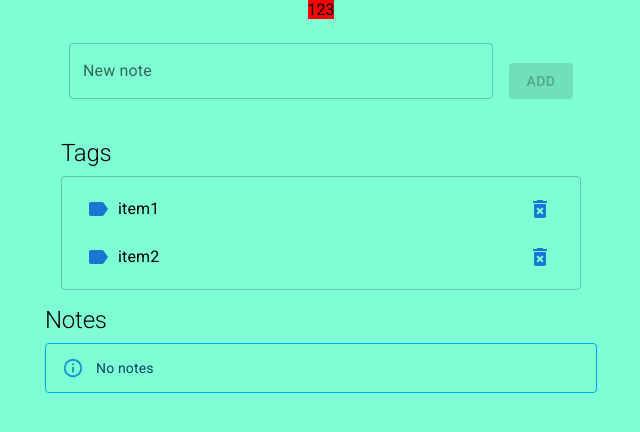
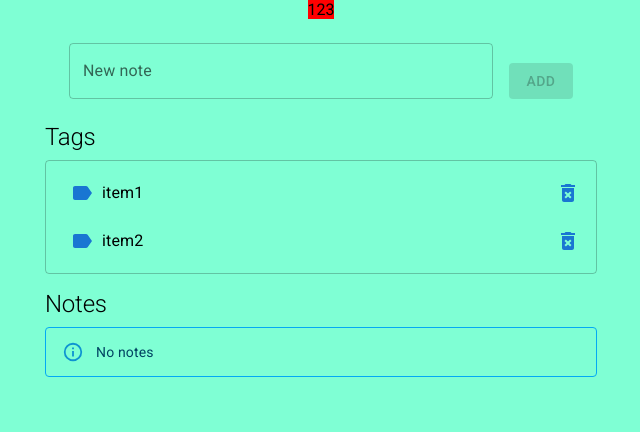
Before and after one commit to anticher/note-editor, a React (Create React App) app: page / in a window 1280 px wide. Shown: the top 432 px of the page, without its empty margins (319-959 px from the left). Built offline with nearby package versions, Linux system fonts and the light colour scheme.

Commit message:
refactor: tag block

```diff
--- a/src/components/Tag-row.tsx
+++ b/src/components/Tag-row.tsx
@@ -3,7 +3,7 @@ import ListItem from "@mui/material/ListItem";
 import ListItemButton from "@mui/material/ListItemButton";
 import ListItemText from "@mui/material/ListItemText";
 import LabelIcon from "@mui/icons-material/Label";
-import Button from "@mui/material/Button";
+import IconButton from "@mui/material/IconButton";
 import DeleteForeverIcon from "@mui/icons-material/DeleteForever";
 import { deleteTag } from "../app/notes/notes.slice";
 import { useAppDispatch } from "../app/app-hooks";
@@ -28,13 +28,14 @@ function TagRow({ tag }: TagRowPropsType) {
         <LabelIcon sx={{ mr: 1, color: "primary.main" }} />
         <ListItemText primary={tag} />
       </ListItemButton>
-      <Button
+      <IconButton
+        color="primary"
         onClick={(e) => {
           handleDeleteButtonClick(e);
         }}
       >
         <DeleteForeverIcon />
-      </Button>
+      </IconButton>
     </ListItem>
   );
 }
--- a/src/components/Tags-list.tsx
+++ b/src/components/Tags-list.tsx
@@ -1,5 +1,6 @@
 import Box from "@mui/material/Box";
 import List from "@mui/material/List";
+import Alert from "@mui/material/Alert";
 import TagRow from "./Tag-row";
 import Typography from "@mui/material/Typography";
 import { useAppSelector } from "../app/app-hooks";
@@ -7,13 +8,8 @@ import { useAppSelector } from "../app/app-hooks";
 function TagsList() {
   const notesData = useAppSelector((state) => state.notes);
 
-  if (!notesData.tags.length) return null
-  return (
-    <Box sx={{ p: 2 }}>
-      <Typography variant="h2" gutterBottom fontSize={24}>
-        Tags
-      </Typography>
-      <List
+  const content = (
+    <List
         sx={{
           p: 1,
           bgcolor: "background.paper",
@@ -30,6 +26,21 @@ function TagsList() {
       >
         {notesData.tags.map((tag) => <TagRow key={tag} tag={tag} />)}
       </List>
+  );
+
+  const noTagsAlert = (
+    <Alert variant="outlined" severity="info">
+      No tags
+    </Alert>
+  );
+
+
+  return (
+    <Box sx={{ mb: 2 }}>
+      <Typography variant="h2" gutterBottom fontSize={24}>
+        Tags
+      </Typography>
+      {notesData.tags.length ? content : noTagsAlert}
     </Box>
   );
 }
```
